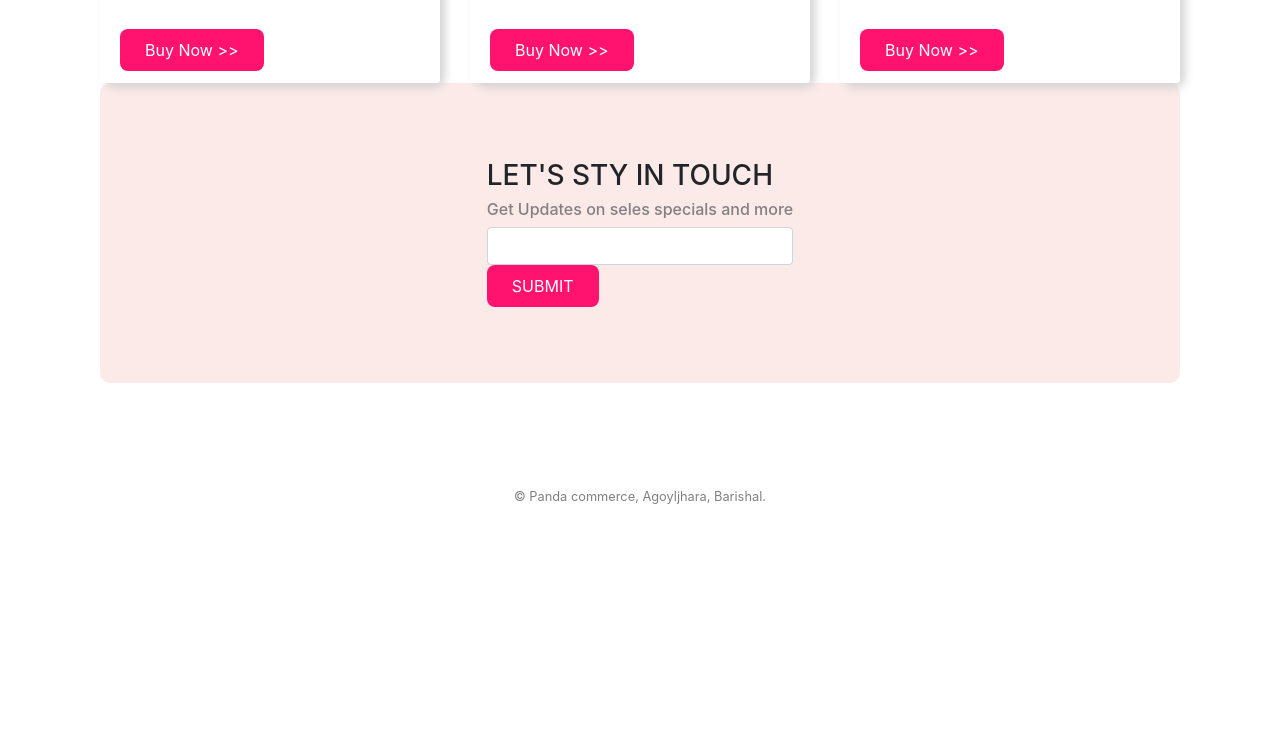
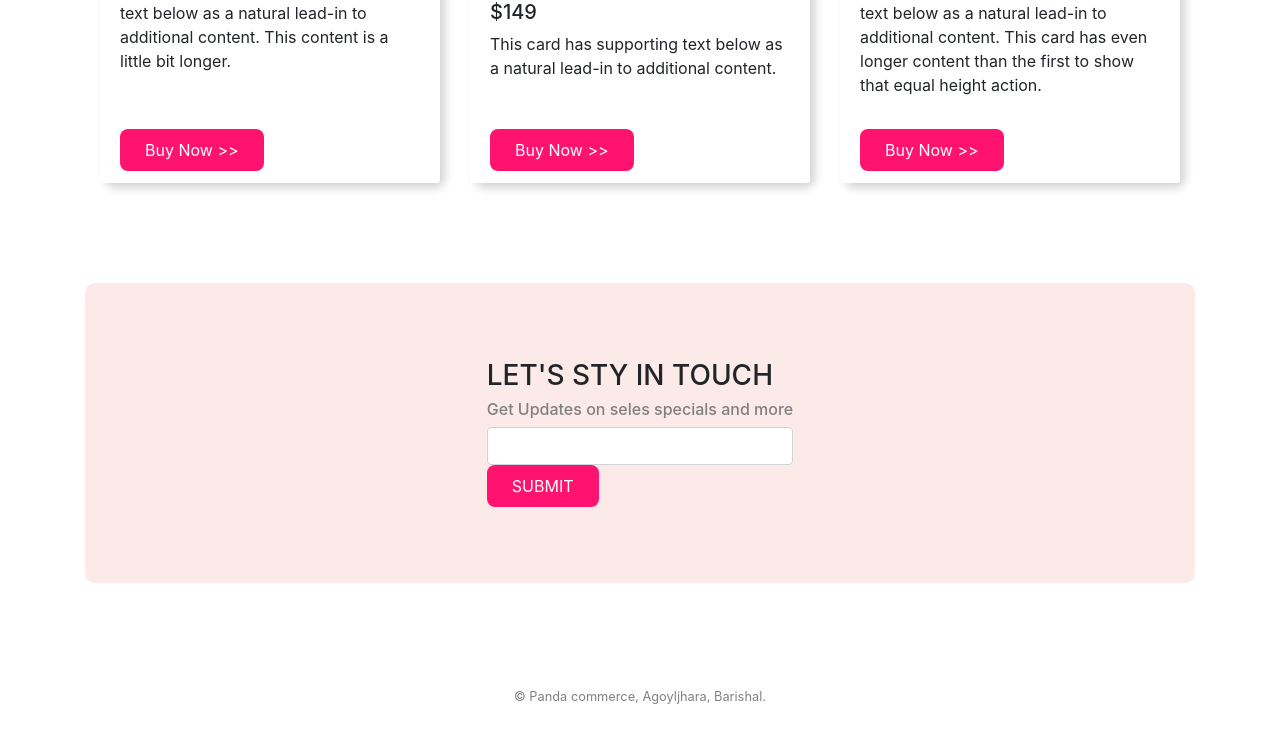
Before and after one commit to MIRaNa028/Panda-commerce, a plain HTML site: page index.html in a window 1280 px wide. Shown: the part 2010-2752 px from the top of the page. Before the commit the page ends 2617 px from the top, so only its background shows below. Drawn offline with nearby package versions, Linux system fonts and the light colour scheme.

Commit message:
finished panda commerce

```diff
--- a/index.html
+++ b/index.html
@@ -115,7 +115,11 @@
 
 
 
-</div><div class="container" id="Shoes">
+</div>
+
+<div class="container2" >
+
+<div class="container" id="Shoes">
   <h3>Shoes</h3>
   <div class="card-deck">
     <div class="card">
@@ -152,12 +156,14 @@
       </div>
   </div>
 
+</div>
 
 
 
 
 
 
+<div class="container2">
 
     </div><div class="container" id="Backpack">
   <h3>Backpack</h3>
@@ -197,6 +203,10 @@
   </div>
 </div>
 
+</div>
+
+
+<div class="container2">
 
 
 <div class="container d-flex align-items-center justify-content-center orange-bg" id="subscribe">
@@ -207,6 +217,9 @@
   <button class="buy-now-button">SUBMIT</button>
 </div>
 </div>
+
+</div>
+
 <footer>
   <small>© Panda commerce, Agoyljhara, Barishal.</small>
 </footer>
--- a/style.css
+++ b/style.css
@@ -1,5 +1,5 @@
 .container{
-    margin-bottom: 100px;
+    margin-bottom:100px
 }
 .orange-bg{
     background-color: #fceae8;
@@ -57,3 +57,7 @@ footer{
     text-align: center;
     color: grey;
 }
+
+.container2{
+    margin-bottom: 100px;
+}
```
